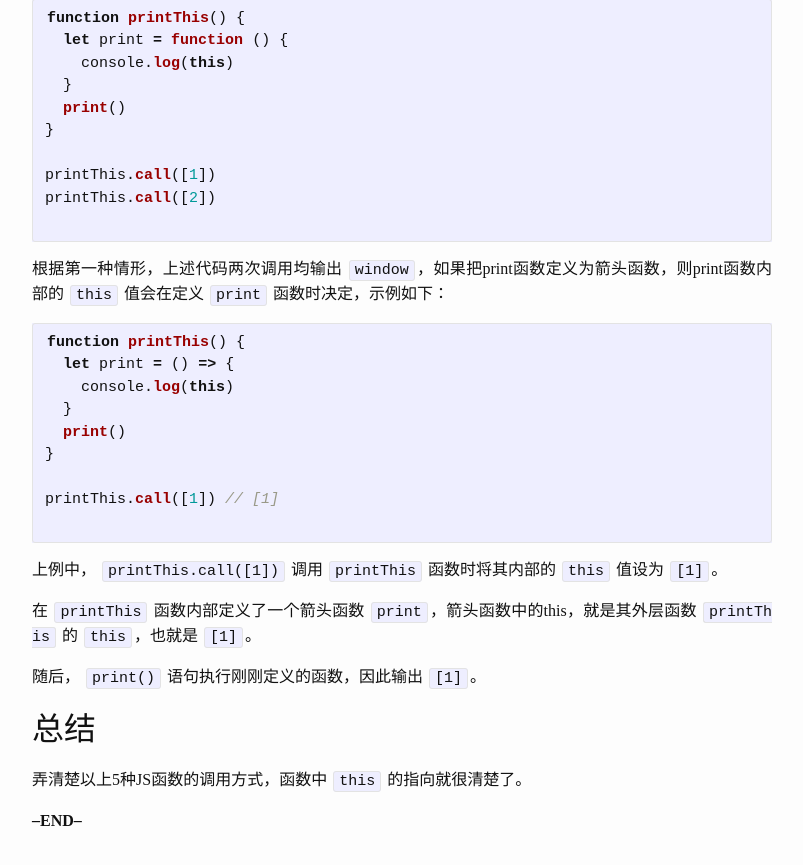
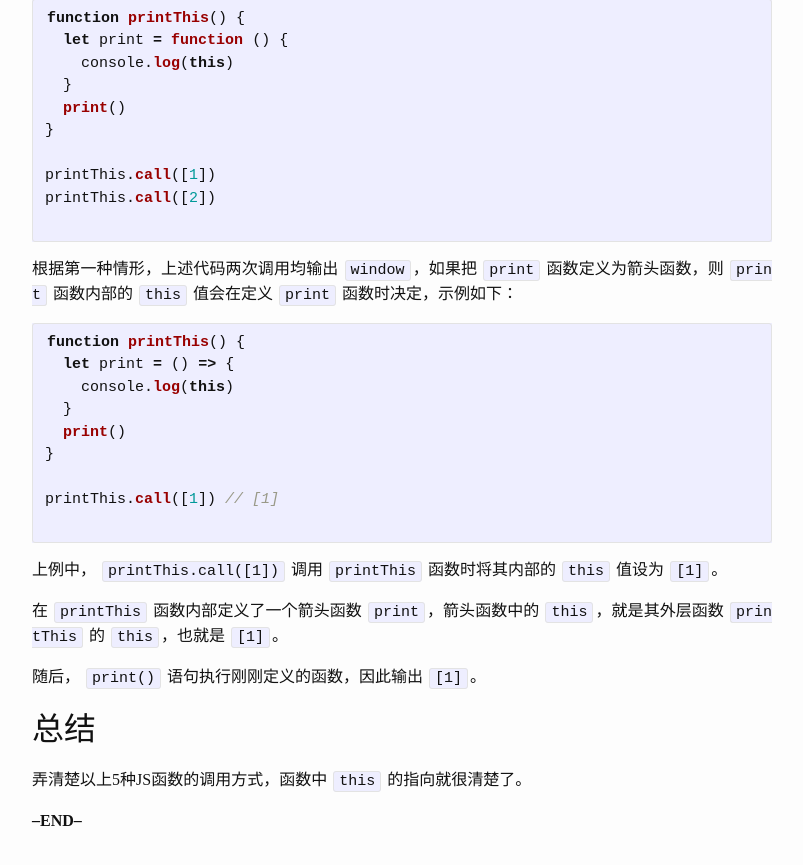
Before and after one commit to rodickmini/rodickmini.github.io, a Jekyll site: the page built from _posts/2017-05-28-javascript-this.markdown, in a window 1280 px wide and 900 px high, scrolled down 3065 px. Shown: the top 865 px of the window, without its empty margins (238-1041 px from the left). Built offline with Jekyll 4.4.1, drawn with Linux system fonts in a browser that asks for light colours; nearby versions of some CDN libraries; some web fonts are replaced.

Commit message:
fix typo

````diff
--- a/_posts/2017-05-28-javascript-this.markdown
+++ b/_posts/2017-05-28-javascript-this.markdown
@@ -131,7 +131,7 @@ printThis.call([1])
 printThis.call([2])
 
 ```
-根据第一种情形，上述代码两次调用均输出 `window`，如果把print函数定义为箭头函数，则print函数内部的 `this` 值会在定义 `print` 函数时决定，示例如下：
+根据第一种情形，上述代码两次调用均输出 `window`，如果把 `print` 函数定义为箭头函数，则 `print` 函数内部的 `this` 值会在定义 `print` 函数时决定，示例如下：
 
 ```javascript
 function printThis() {
@@ -147,7 +147,7 @@ printThis.call([1]) // [1]
 
 上例中， `printThis.call([1])` 调用 `printThis` 函数时将其内部的 `this` 值设为 `[1]`。
 
-在 `printThis` 函数内部定义了一个箭头函数 `print`，箭头函数中的this，就是其外层函数 `printThis` 的 `this`，也就是 `[1]`。
+在 `printThis` 函数内部定义了一个箭头函数 `print`，箭头函数中的 `this`，就是其外层函数 `printThis` 的 `this`，也就是 `[1]`。
 
 随后， `print()` 语句执行刚刚定义的函数，因此输出 `[1]`。
 
````
